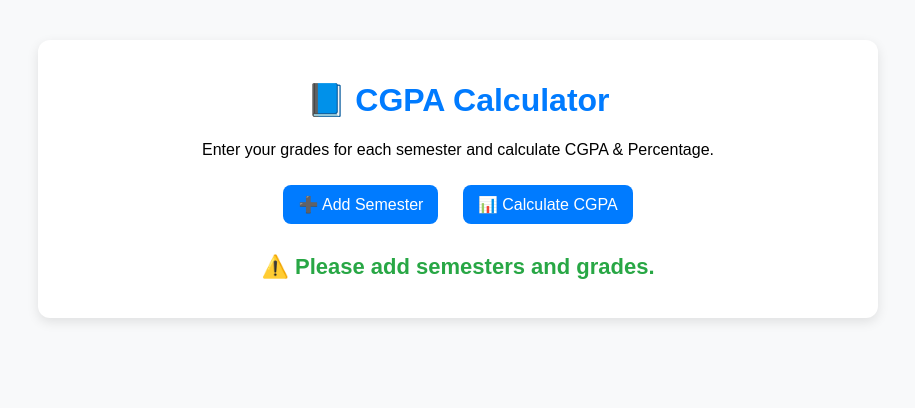
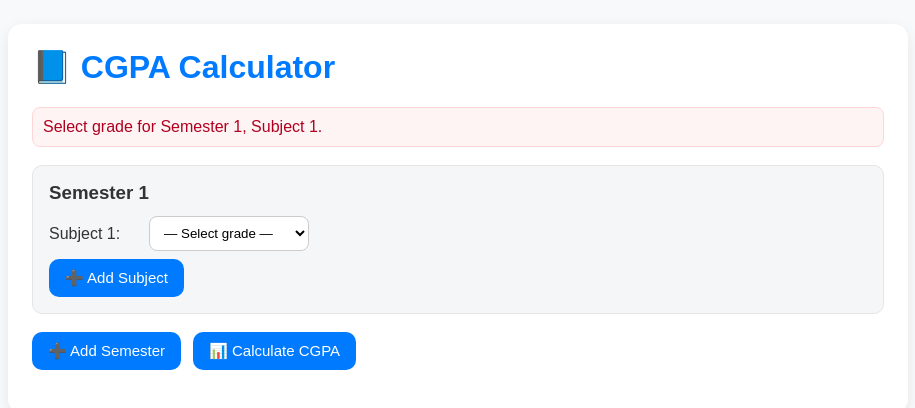
Before and after one commit to PavanRameshMalthi/cgpa-calculator, a plain HTML site: page index.html in a window 1280 px wide. Both pictures are taken after a click on the button "📊 Calculate CGPA". Shown: the top 408 px of the page, without its empty margins (182-1097 px from the left). Drawn offline with Linux system fonts and the light colour scheme.

Commit message:
Refactor CGPA Calculator: Improve layout, enhance styling, and optimize JavaScript functionality

```diff
--- a/index.html
+++ b/index.html
@@ -1,23 +1,23 @@
 <!DOCTYPE html>
 <html lang="en">
 <head>
-  <meta charset="UTF-8">
-  <meta name="viewport" content="width=device-width, initial-scale=1.0">
+  <meta charset="UTF-8" />
+  <meta name="viewport" content="width=device-width, initial-scale=1.0"/>
   <title>CGPA Calculator</title>
-  <link rel="stylesheet" href="style.css">
+  <link rel="stylesheet" href="style.css"/>
 </head>
 <body>
   <div class="container">
     <h1>📘 CGPA Calculator</h1>
-    <p>Enter your grades for each semester and calculate CGPA & Percentage.</p>
-
-    <!-- Semester Section -->
+    <div id="errors" class="errors" aria-live="polite"></div>
     <div id="semesters"></div>
 
-    <button id="addSemesterBtn">➕ Add Semester</button>
-    <button id="calculateCgpaBtn">📊 Calculate CGPA</button>
+    <div class="actions">
+      <button id="addSemesterBtn">➕ Add Semester</button>
+      <button id="calculateCgpaBtn">📊 Calculate CGPA</button>
+    </div>
 
-    <h2 id="result"></h2>
+    <h2 id="result" aria-live="polite"></h2>
   </div>
 
   <script src="script.js"></script>
--- a/script.js
+++ b/script.js
@@ -1,4 +1,9 @@
-// Grade to points mapping
+// ---- Config ----
+const MAX_SEMESTERS = 12;
+const MAX_SUBJECTS = 15;
+const PERCENTAGE_FACTOR = 9.5; // Percentage = CGPA * 9.5
+
+// Grade → Points
 const gradePoints = {
   "O": 10,
   "A+": 9,
@@ -10,73 +15,163 @@ const gradePoints = {
 };
 
 let semesterCount = 0;
+const semestersContainer = document.getElementById("semesters");
+const addSemesterBtn = document.getElementById("addSemesterBtn");
+const calculateBtn = document.getElementById("calculateCgpaBtn");
+const resultEl = document.getElementById("result");
+const errorsEl = document.getElementById("errors");
 
-// Add Semester
-document.getElementById("addSemesterBtn").addEventListener("click", () => {
+// Utility: create a grade <select> with NO default grade selected
+function createGradeSelect() {
+  const select = document.createElement("select");
+  // Placeholder option (disabled + selected)
+  const placeholder = document.createElement("option");
+  placeholder.value = "";
+  placeholder.textContent = "— Select grade —";
+  placeholder.disabled = true;
+  placeholder.selected = true;
+  select.appendChild(placeholder);
+
+  Object.keys(gradePoints).forEach(grade => {
+    const opt = document.createElement("option");
+    opt.value = grade;
+    opt.textContent = grade;
+    select.appendChild(opt);
+  });
+  return select;
+}
+
+// Add a subject row
+function addSubjectRow(subjectsDiv) {
+  const current = subjectsDiv.querySelectorAll(".subject").length;
+  if (current >= MAX_SUBJECTS) {
+    alert(`⚠️ Maximum ${MAX_SUBJECTS} subjects allowed per semester.`);
+    return;
+  }
+  const subjectDiv = document.createElement("div");
+  subjectDiv.className = "subject";
+
+  const label = document.createElement("label");
+  label.textContent = `Subject ${current + 1}:`;
+
+  const select = createGradeSelect();
+
+  subjectDiv.appendChild(label);
+  subjectDiv.appendChild(select);
+  subjectsDiv.appendChild(subjectDiv);
+}
+
+// Add a new semester block
+function addSemester() {
+  if (semesterCount >= MAX_SEMESTERS) {
+    alert(`⚠️ You can add up to ${MAX_SEMESTERS} semesters only.`);
+    addSemesterBtn.disabled = true;
+    return;
+  }
+
   semesterCount++;
+  const semId = `semester-${semesterCount}`;
+
   const semesterDiv = document.createElement("div");
-  semesterDiv.classList.add("semester");
-  semesterDiv.id = `semester-${semesterCount}`;
+  semesterDiv.className = "semester";
+  semesterDiv.id = semId;
 
-  semesterDiv.innerHTML = `
-    <h3>Semester ${semesterCount}</h3>
-    <div class="subjects" id="subjects-${semesterCount}">
-      <div class="subject">
-        Subject 1:
-        <select>
-          ${Object.keys(gradePoints).map(grade => `<option>${grade}</option>`).join("")}
-        </select>
-      </div>
-    </div>
-    <button class="addSubjectBtn" data-sem="${semesterCount}">➕ Add Subject</button>
-  `;
+  const title = document.createElement("h3");
+  title.textContent = `Semester ${semesterCount}`;
+  semesterDiv.appendChild(title);
 
-  document.getElementById("semesters").appendChild(semesterDiv);
+  const subjectsDiv = document.createElement("div");
+  subjectsDiv.className = "subjects";
+  subjectsDiv.id = `subjects-${semesterCount}`;
+  semesterDiv.appendChild(subjectsDiv);
 
-  // Add subject button event
-  semesterDiv.querySelector(".addSubjectBtn").addEventListener("click", (e) => {
-    const semId = e.target.getAttribute("data-sem");
-    const subjectsDiv = document.getElementById(`subjects-${semId}`);
-    const currentSubjects = subjectsDiv.querySelectorAll(".subject").length;
+  // Start with 1 subject
+  addSubjectRow(subjectsDiv);
 
-    if (currentSubjects < 15) {
-      const subjectDiv = document.createElement("div");
-      subjectDiv.classList.add("subject");
-      subjectDiv.innerHTML = `
-        Subject ${currentSubjects + 1}:
-        <select>
-          ${Object.keys(gradePoints).map(grade => `<option>${grade}</option>`).join("")}
-        </select>
-      `;
-      subjectsDiv.appendChild(subjectDiv);
-    } else {
-      alert("⚠️ Maximum 15 subjects allowed per semester.");
-    }
-  });
-});
+  // Controls
+  const controls = document.createElement("div");
+  controls.className = "controls";
 
-// Calculate CGPA + Percentage
-document.getElementById("calculateCgpaBtn").addEventListener("click", () => {
+  const addSubjectBtn = document.createElement("button");
+  addSubjectBtn.textContent = "➕ Add Subject";
+  addSubjectBtn.addEventListener("click", () => addSubjectRow(subjectsDiv));
+
+  controls.appendChild(addSubjectBtn);
+  semesterDiv.appendChild(controls);
+
+  semestersContainer.appendChild(semesterDiv);
+
+  // Disable add-semester when reaching max
+  if (semesterCount >= MAX_SEMESTERS) {
+    addSemesterBtn.disabled = true;
+  }
+}
+
+// Validation & Calculation
+function calculateCGPA() {
+  clearErrors();
+  resultEl.textContent = "";
+
+  const semesters = [...document.querySelectorAll(".semester")];
+  if (semesters.length === 0) {
+    return showError("Please add at least one semester.");
+  }
+
   let totalPoints = 0;
   let totalSubjects = 0;
+  const missingSelections = [];
 
-  const semesters = document.querySelectorAll(".semester");
-  semesters.forEach(sem => {
-    const selects = sem.querySelectorAll("select");
-    selects.forEach(sel => {
-      totalPoints += gradePoints[sel.value];
-      totalSubjects++;
+  semesters.forEach((sem, sIdx) => {
+    const selects = [...sem.querySelectorAll("select")];
+    if (selects.length === 0) {
+      missingSelections.push(`Semester ${sIdx + 1} has no subjects.`);
+      return;
+    }
+
+    selects.forEach((sel, subIdx) => {
+      const val = sel.value;
+      if (!val) {
+        missingSelections.push(
+          `Select grade for Semester ${sIdx + 1}, Subject ${subIdx + 1}.`
+        );
+      } else {
+        totalPoints += gradePoints[val];
+        totalSubjects++;
+      }
     });
   });
 
-  if (totalSubjects === 0) {
-    document.getElementById("result").innerText = "⚠️ Please add semesters and grades.";
-    return;
+  if (missingSelections.length > 0) {
+    return showError(missingSelections.join("<br>"));
   }
 
-  const cgpa = (totalPoints / totalSubjects).toFixed(2);
-  const percentage = (cgpa * 9.5).toFixed(2);
+  if (totalSubjects === 0) {
+    return showError("Please add subjects and select grades.");
+  }
 
-  document.getElementById("result").innerText =
-    `🎓 Your CGPA is: ${cgpa} | 📊 Percentage: ${percentage}%`;
-});
+  const cgpaRaw = totalPoints / totalSubjects;
+  const cgpa = Number.isFinite(cgpaRaw) ? cgpaRaw : 0;
+  const cgpaStr = cgpa.toFixed(2);
+
+  // Percentage = CGPA * 9.5 (adjust PERCENTAGE_FACTOR if needed)
+  const percentage = (cgpa * PERCENTAGE_FACTOR).toFixed(2);
+
+  resultEl.textContent = `🎓 CGPA: ${cgpaStr}   |   📊 Percentage: ${percentage}%`;
+}
+
+// Error helpers
+function showError(html) {
+  errorsEl.innerHTML = html;
+  errorsEl.classList.add("show");
+}
+function clearErrors() {
+  errorsEl.innerHTML = "";
+  errorsEl.classList.remove("show");
+}
+
+// Wire up
+addSemesterBtn.addEventListener("click", addSemester);
+calculateBtn.addEventListener("click", calculateCGPA);
+
+// (Optional) Start with one semester for convenience
+addSemester();
--- a/style.css
+++ b/style.css
@@ -1,61 +1,69 @@
+* { box-sizing: border-box; }
 body {
   font-family: Arial, sans-serif;
   background: #f8f9fa;
   margin: 0;
-  padding: 0;
+  padding: 24px;
   display: flex;
   justify-content: center;
 }
+.container {
+  width: 100%;
+  max-width: 900px;
+  background: #fff;
+  padding: 24px;
+  border-radius: 14px;
+  box-shadow: 0 4px 14px rgba(0,0,0,0.08);
+}
+h1 { color: #007bff; margin-top: 0; }
 
-.container {
-  width: 80%;
-  max-width: 800px;
+.actions { display: flex; gap: 12px; flex-wrap: wrap; margin: 12px 0 4px; }
+button {
+  padding: 10px 16px;
+  border: none;
+  border-radius: 10px;
+  background: #007bff;
+  color: #fff;
+  font-size: 15px;
+  cursor: pointer;
+}
+button:disabled { background: #9bbdf5; cursor: not-allowed; }
+button:hover:not(:disabled) { background: #005ec4; }
+
+.semester {
+  margin: 18px 0;
+  padding: 16px;
+  border: 1px solid #e5e5e5;
+  border-radius: 10px;
+  background: #f4f6f8;
+}
+.semester h3 { margin: 0 0 12px; color: #333; }
+.semester .controls { margin-top: 8px; }
+
+.subject { display: flex; align-items: center; gap: 10px; margin: 8px 0; }
+.subject label { min-width: 90px; color: #333; }
+select {
+  padding: 8px 10px;
+  border-radius: 8px;
+  border: 1px solid #ccc;
+  min-width: 160px;
   background: #fff;
-  padding: 20px;
-  margin-top: 40px;
-  border-radius: 12px;
-  box-shadow: 0 4px 12px rgba(0,0,0,0.1);
-  text-align: center;
 }
 
-h1 {
-  color: #007bff;
+.errors {
+  display: none;
+  margin: 10px 0 6px;
+  padding: 10px;
+  border-radius: 8px;
+  background: #fff4f4;
+  color: #b00020;
+  border: 1px solid #ffd6d6;
 }
-
-.semester {
-  margin: 20px 0;
-  padding: 15px;
-  border: 1px solid #ddd;
-  border-radius: 8px;
-  background: #f1f1f1;
-}
-
-.subject {
-  margin: 5px 0;
-}
-
-select {
-  padding: 5px;
-  margin-left: 10px;
-}
-
-button {
-  padding: 10px 15px;
-  margin: 10px;
-  border: none;
-  border-radius: 8px;
-  background: #007bff;
-  color: #fff;
-  font-size: 16px;
-  cursor: pointer;
-}
-
-button:hover {
-  background: #0056b3;
-}
+.errors.show { display: block; }
 
 #result {
-  margin-top: 20px;
+  margin-top: 16px;
   font-size: 22px;
   color: #28a745;
 }
+.note { font-size: 12px; color: #666; }
```
